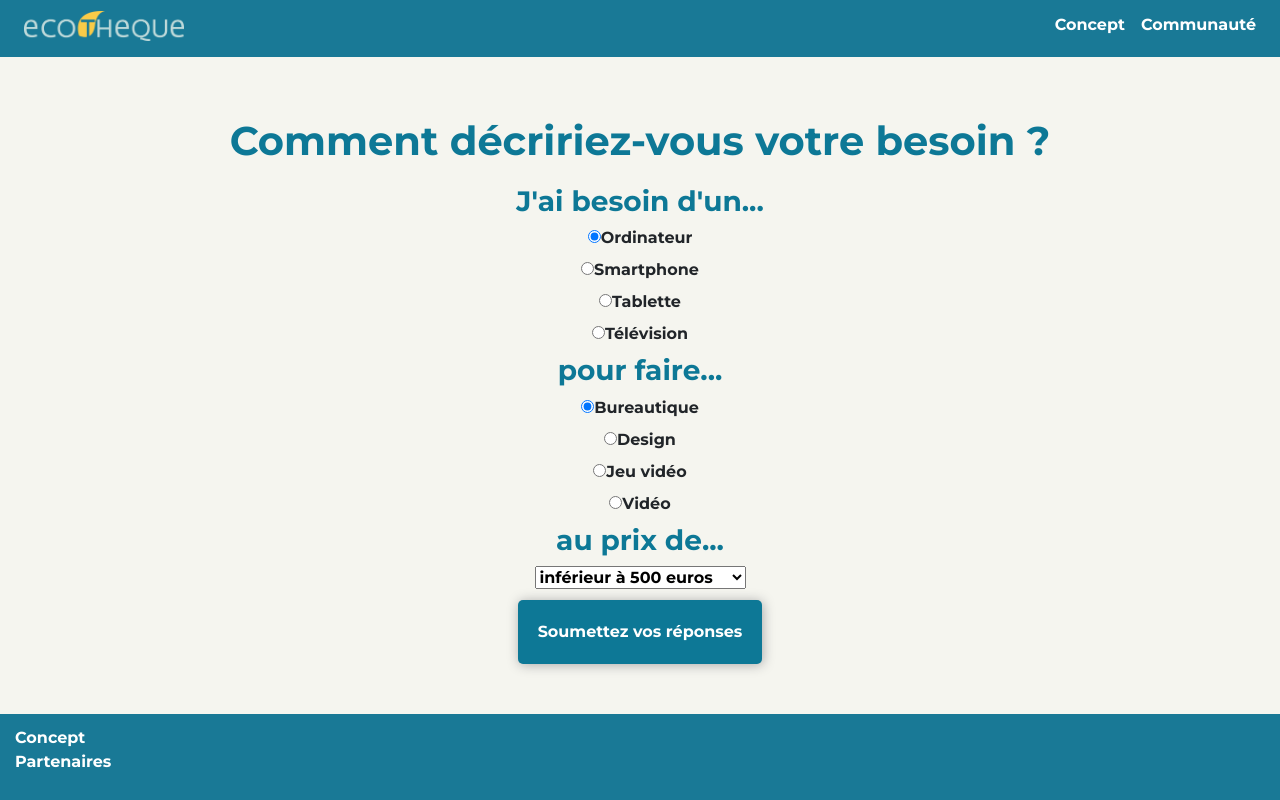
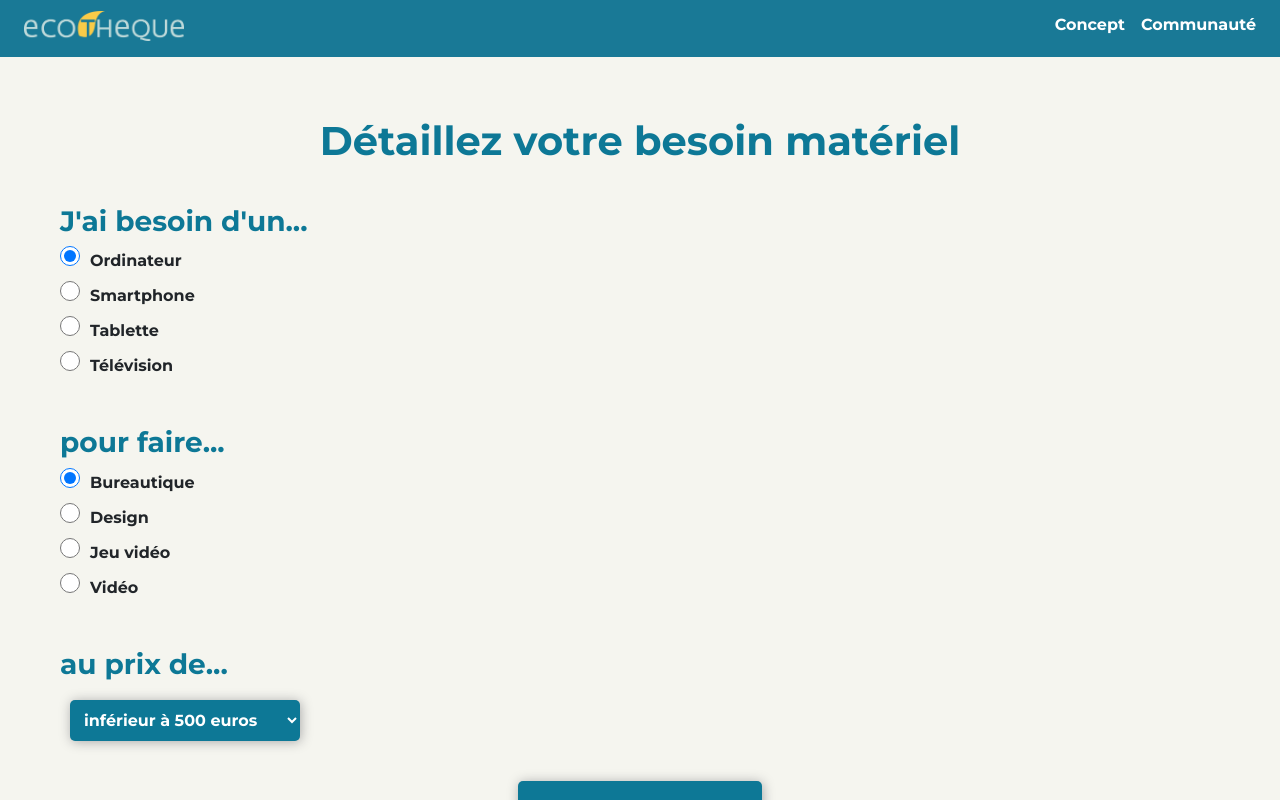
Before and after one commit to FlorianAllainmat/ecotheque, a React (Create React App) app: page /formulaire-besoins in a window 1280 px wide. Shown: the top 800 px of the page. Built offline with nearby package versions, Linux system fonts and the light colour scheme.

Commit message:
modif css

```diff
--- a/src/components/Home/Community.jsx
+++ b/src/components/Home/Community.jsx
@@ -11,7 +11,7 @@ class Community extends Component {
       <section id='Community'>
         <Row>
           <Col>
-            <h2>La Communauté</h2>
+            <h2>La communauté Ecothèque</h2>
             <p>
               Lorem ipsum dolor sit amet, consectetur adipiscing elit. Sed ornare dui quis odio venenatis, at volutpat metus tincidunt. Ut semper, nisl nec fringilla accumsan, erat magna lacinia quam, a aliquet arcu tortor in erat.
             </p>
--- /dev/null
+++ b/src/components/Home/Community.scss
@@ -0,0 +1,5 @@
+
+
+#Community{
+  margin-left: 20px;
+}
--- a/src/components/Home/Concept.jsx
+++ b/src/components/Home/Concept.jsx
@@ -13,7 +13,7 @@ class Concept extends Component {
           <Col>
             <h2>Le concept</h2>
             <p>
-
+              Lorem ipsum dolor sit amet, consectetur adipiscing elit. Sed ornare dui quis odio venenatis, at volutpat metus tincidunt. Ut semper, nisl nec fringilla accumsan, erat magna lacinia quam, a aliquet arcu tortor in erat.
             </p>
           </Col>
         </Row>
--- a/src/components/Home/EcoSystemEvaluation.scss
+++ b/src/components/Home/EcoSystemEvaluation.scss
@@ -3,19 +3,33 @@
 
   .card-element{
     height: 100%;
+    width: 85%;
     background-color: #b9dcdb;
-    box-shadow: 1px 1px 15px 10px #e0e0d1;
+    box-shadow: 1px 1px 7px 7px #e0e0d1;
     border: none;
 
     .card-image{
       padding-top: 5%;
-      width: 50%;
+      width: 40%;
       margin: auto;
 
     }
     .card-truc{
       padding: 5%;
       text-align: center;
+
+      .button-submit{
+        margin: 20px;
+        border-radius: 5px;
+        border: none;
+        padding: 10px;
+        color: white;
+        background-color: #0d7896;
+      }
+      .button-submit:hover{
+        transition: 0.2s;
+        background-color: #41ae9f;
+      }
     }
   }
 }
--- a/src/components/Home/EcosystemEvaluation.jsx
+++ b/src/components/Home/EcosystemEvaluation.jsx
@@ -10,6 +10,7 @@ import {
   CardText,
 } from 'reactstrap';
 import './EcoSystemEvaluation.scss';
+import { Link } from 'react-router-dom';
 
 const evalu = 'media/eval.png';
 const search = 'media/search.png';
@@ -29,9 +30,9 @@ class EcoSystemEvaluation extends Component {
               alt="Card image"
             />
             <CardBody className="card-truc">
-              <CardTitle>Vous voulez évaluer vos matériaux ?</CardTitle>
-              <CardSubtitle>Comment trouver la bonne alernative entre Technologie et Ecologie</CardSubtitle>
-              <CardText>Le but de ce test est de vous montrer à quel point nous pouvons améliorer nos environnement avec des gestes simples et de vous donner une visualisation ecologique de la Technologie. </CardText>
+              <CardTitle>Evaluez votre matériel numérique</CardTitle>
+              <CardSubtitle>Découvrez l'impact environnemental de votre écosystème</CardSubtitle>
+              <Link to="/evaluation-produits"><button className="button-submit">J'évalue mon matériel</button></Link>
             </CardBody>
           </Card>
         </Col>
@@ -42,9 +43,9 @@ class EcoSystemEvaluation extends Component {
               alt="Card image cap"
             />
             <CardBody className="card-truc">
-              <CardTitle>Vous voulez choisir un outils informatique écologique ?</CardTitle>
-              <CardSubtitle>Comment trouver la bonne alernative entre Technologie et Ecologie</CardSubtitle>
-              <CardText>Le but de ce test est de vous montrer à quel point nous pouvons améliorer nos environnement avec des gestes simples et de vous donner une visualisation ecologique de la Technologie.</CardText>
+              <CardTitle>Choisissez un outil informatique écologique</CardTitle>
+              <CardSubtitle>Trouvez le bon équilibre entre technologie et ecologie</CardSubtitle>
+              <Link to="/formulaire-besoins"><button className="button-submit">J'ai un besoin matériel</button></Link>
             </CardBody>
           </Card>
         </Col>
--- a/src/components/Home/Home.jsx
+++ b/src/components/Home/Home.jsx
@@ -12,7 +12,7 @@ class Home extends Component {
 
   render() {
     return (
-      <div>
+      <div className="home-style">
         <Search />
         <EcosystemEvaluation />
         <Concept />
--- a/src/components/Home/Search.scss
+++ b/src/components/Home/Search.scss
@@ -17,16 +17,17 @@
     .search1{
       position: absolute;
       left: 28%;
-      width: 20%;
-      top: 80%;
+      // width: 40%;
+      top: 65%;
       border: none;
     }
     .search-button{
+      border-radius: 0 5px 5px 0;
       color: #b9dcdb;
       position: absolute;
       left: 53%;
-      width: 150px;
-      top: 80%;
+      width: 130px;
+      top: 65%;
     }
   }
 }
--- a/src/components/Needs/NeedsForm.jsx
+++ b/src/components/Needs/NeedsForm.jsx
@@ -1,4 +1,5 @@
 import React, { Component } from 'react';
+
 import './NeedsForm.scss';
 
 class NeedsForm extends Component {
@@ -43,7 +44,7 @@ class NeedsForm extends Component {
 
   handleSubmit(event) {
     event.preventDefault();
-    fetch("http://192.168.1.96:8000/api/products", {
+    fetch("http://192.168.1.96:8000/filterneed", {
       method: "POST",
       headers: { "Content-Type": "application/json" },
       body: JSON.stringify(this.state)
@@ -51,7 +52,6 @@ class NeedsForm extends Component {
       .then(response => response.json())
       .then(response => {
         if (response.error) { alert(response.error) }
-        else (alert("Informations ajoutées avec succès."))
       })
       .catch(event => {
         console.error(event);
@@ -63,80 +63,64 @@ class NeedsForm extends Component {
     console.log(this.state);
     return (
       <div className="need-form">
-        <h1 className="need-form-title">Comment décririez-vous votre besoin ?</h1>
-        <div>
+        <h1 className="need-form-title">Détaillez votre besoin matériel</h1>
+
+        <form className="form-container">
           <h3 className="title-form">J'ai besoin d'un... </h3>
-          <form>
-            <div className="need-type">
-              <label>
+          <label className="need-type">
             <input type="radio" value="Computer" checked={this.state.category === "Computer"} onChange={this.handleChangeCategory} />
             Ordinateur
           </label>
-            </div>
-            <div className="need-type">
-              <label>
+          <label className="need-type">
             <input type="radio" value="Phone" checked={this.state.category === "Phone"} onChange={this.handleChangeCategory} />
             Smartphone
             </label>
-            </div>
-            <div className="need-type">
-              <label>
+          <label className="need-type">
             <input type="radio" value="Tablet" checked={this.state.category === "Tablet"} onChange={this.handleChangeCategory} />
             Tablette
             </label>
-            </div>
-            <div className="need-type">
-              <label>
+          <label className="need-type">
             <input type="radio" value="Tv" checked={this.state.category === "Tv"} onChange={this.handleChangeCategory} />
             Télévision
             </label>
-            </div>
         </form>
-        </div>
-        <div>
+
+
+        <form className="form-container">
           <h3 className="title-form">pour faire... </h3>
-          <form>
-            <div className="todo-type">
-              <label>
+          <label className="todo-type">
             <input type="radio" value="Office" checked={this.state.need === "Office"} onChange={this.handleChangeNeed} />
             Bureautique
           </label>
-            </div>
-            <div className="todo-type">
-              <label>
+          <label className="todo-type">
             <input type="radio" value="Design" checked={this.state.need === "Design"} onChange={this.handleChangeNeed} />
             Design
           </label>
-            </div>
-            <div className="todo-type">
-              <label>
+          <label className="todo-type">
             <input type="radio" value="Gaming" checked={this.state.need === "Gaming"} onChange={this.handleChangeNeed} />
             Jeu vidéo
-              </label>
-            </div>
-            <div className="todo-type">
-              <label>
+              </label >
+          <label className="todo-type">
             <input type="radio" value="Video" checked={this.state.need === "Video"} onChange={this.handleChangeNeed} />
             Vidéo
           </label>
-            </div>
         </form>
-        </div>
-        <div>
+
+
+        <form className="form-container">
           <h3 className="title-form">au prix de... </h3>
-          <form>
-            <select onChange={this.handleChangePrice} value={this.state.price}>
+          <select className="select-option" onChange={this.handleChangePrice} value={this.state.price}>
             <option value="500" >inférieur à 500 euros</option>
             <option value="1000" >inférieur à 1000 euros</option>
             <option value="1500" >inférieur à 1500 euros</option>
             <option value="10000" >supérieur à 1500 euros</option>
           </select>
         </form>
-        </div>
+
         <div>
           <button className="needs-submit" type="submit" onClick={this.handleSubmit}>Soumettez vos réponses</button>
         </div>
-      </div>
+      </div >
     );
   }
 }
--- a/src/components/Needs/NeedsForm.scss
+++ b/src/components/Needs/NeedsForm.scss
@@ -4,11 +4,7 @@ $font-three: #0d7896;
 
 
 body{
-  font-family: 'Open Sans', sans-serif;
-}
-
-.title-form{
-  color: $font-three;
+  font-family: 'Montserrat', sans-serif;
 }
 
 
@@ -17,11 +13,53 @@ body{
   flex-direction: column;
   text-align: center;
   margin : 40px;
-}
 
-.need-form-title{
-  margin: 20px;
-  color: $font-three;
+  .need-form-title{
+    margin: 20px;
+    color: $font-three;
+  }
+
+
+
+  .form-container{
+    position: relative;
+    text-align: left;
+    display: flex;
+    flex-direction: column;
+    margin: 20px;
+
+    .title-form{
+      color: $font-three;
+    }
+
+    input{
+      // padding-right : 20px;
+      margin-right: 10px;
+      background-color: $font-three;
+      position: relative;
+      height: 20px;
+      width: 20px;
+      border-radius: 50%;
+    }
+
+    input:focus{
+      color: $font-three;
+    }
+
+    .select-option{
+      width: 230px;
+      border-radius : 5px;
+      margin : 10px;
+      padding: 10px;
+      background-color: $font-three;
+      border:none;
+      color: white;
+      box-shadow: 1px 1px 12px #aaa;
+      outline: none;
+    }
+
+  }
+
 }
 
 .needs-submit{
@@ -35,6 +73,11 @@ body{
   outline: none;
 }
 
+.needs-submit:hover{
+  transition: ease 1s;
+  background-color: $font-one;
+  outline: none;
+}
 .needs-submit:active{
   transition: ease 1s;
   background-color: $font-two;
```
Lines whose indentation alone changed are shown as unchanged.
